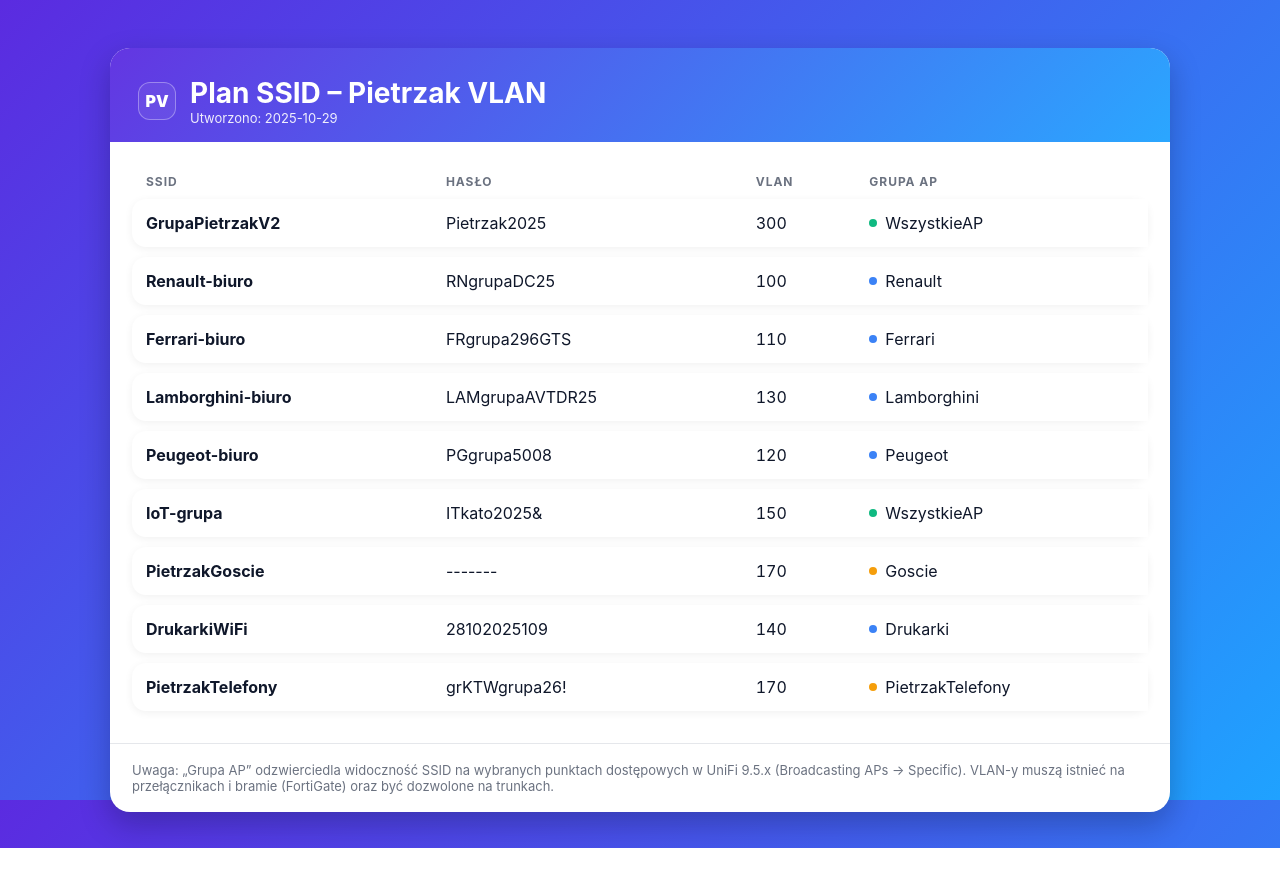
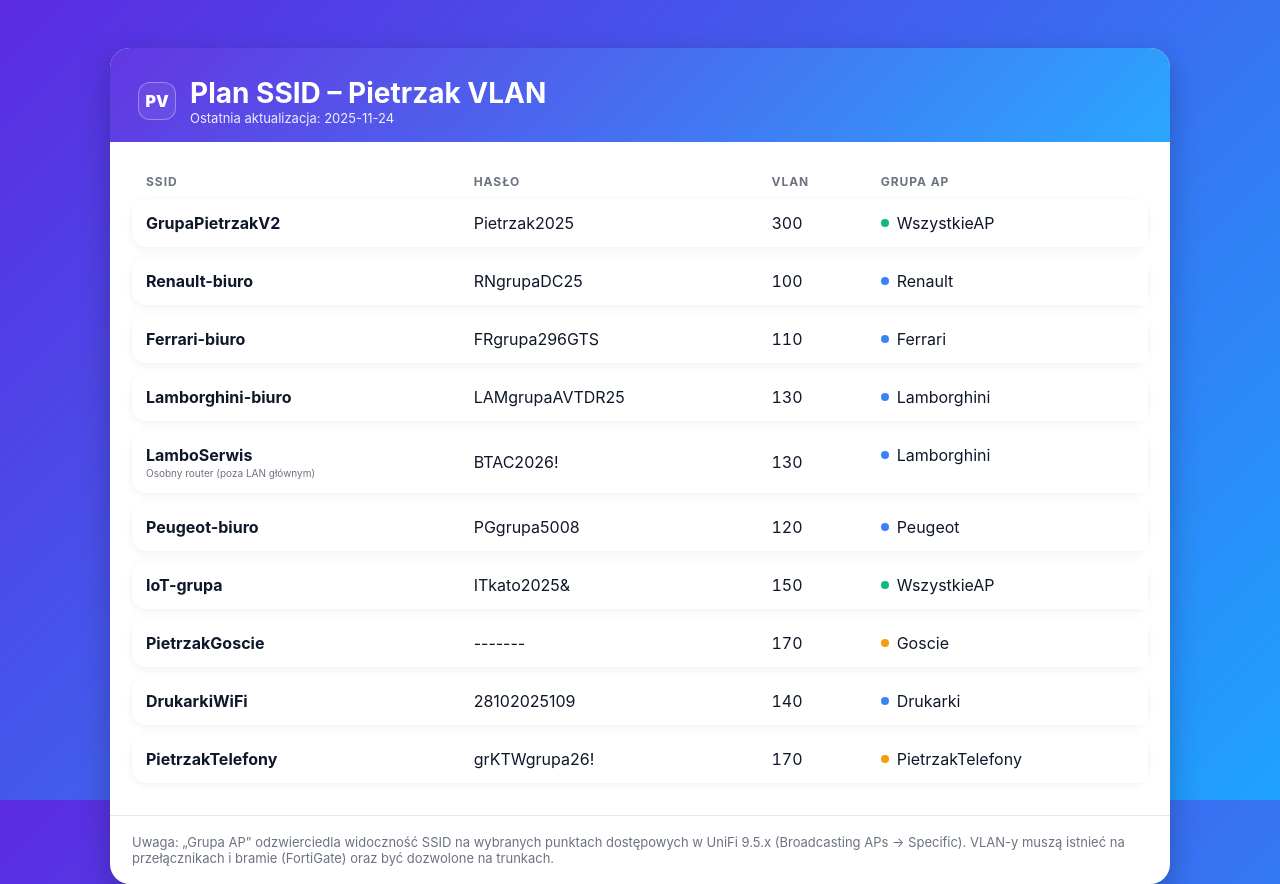
Before and after one commit to oprsmx/PietrzakVLAN-Katowice, a plain HTML site: page pietrzak_plan_ssid.html in a window 1280 px wide. Before the commit the page ends 848 px from the top, so only its background shows below. Drawn offline with Linux system fonts and the light colour scheme.

Commit message:
Update pietrzak_plan_ssid.html

```diff
--- a/pietrzak_plan_ssid.html
+++ b/pietrzak_plan_ssid.html
@@ -65,6 +65,14 @@
       tbody td{display:flex;justify-content:space-between;gap:18px}
       tbody td::before{content:attr(data-label);font-weight:600;color:var(--muted)}
     }
+
+    .row-note {
+      font-size: 10px;
+      font-weight: 400;
+      color: var(--muted);
+      margin-top: 2px;
+      display: block;
+    }
   </style>
 </head>
 <body>
@@ -75,7 +83,7 @@
           <div class="logo"><span>PV</span></div>
           <div>
             <h1>Plan SSID – Pietrzak VLAN</h1>
-            <div class="date">Utworzono: 2025-10-29</div>
+            <div class="date">Ostatnia aktualizacja: 2025-11-24</div>
           </div>
         </div>
       </header>
@@ -111,6 +119,15 @@
             <tr>
               <td class="ssid" data-label="SSID">Lamborghini-biuro</td>
               <td data-label="Hasło">LAMgrupaAVTDR25</td>
+              <td class="vl" data-label="VLAN">130</td>
+              <td class="grp" data-label="Grupa AP"><span class="dot g-site"></span>Lamborghini</td>
+            </tr>
+            <tr>
+              <td class="ssid" data-label="SSID">
+                LamboSerwis
+                <span class="row-note">Osobny router (poza LAN głównym)</span>
+              </td>
+              <td data-label="Hasło">BTAC2026!</td>
               <td class="vl" data-label="VLAN">130</td>
               <td class="grp" data-label="Grupa AP"><span class="dot g-site"></span>Lamborghini</td>
             </tr>
```
